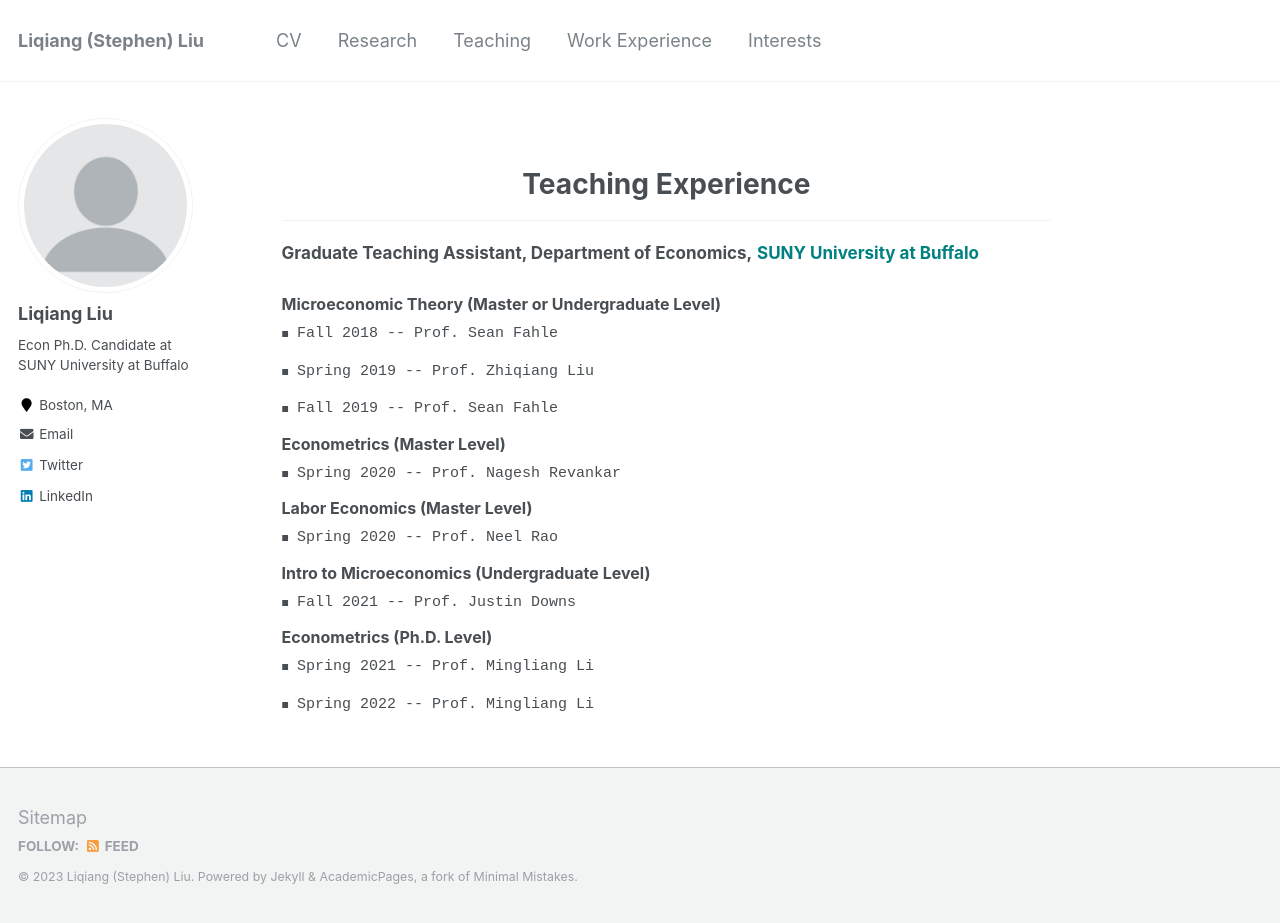
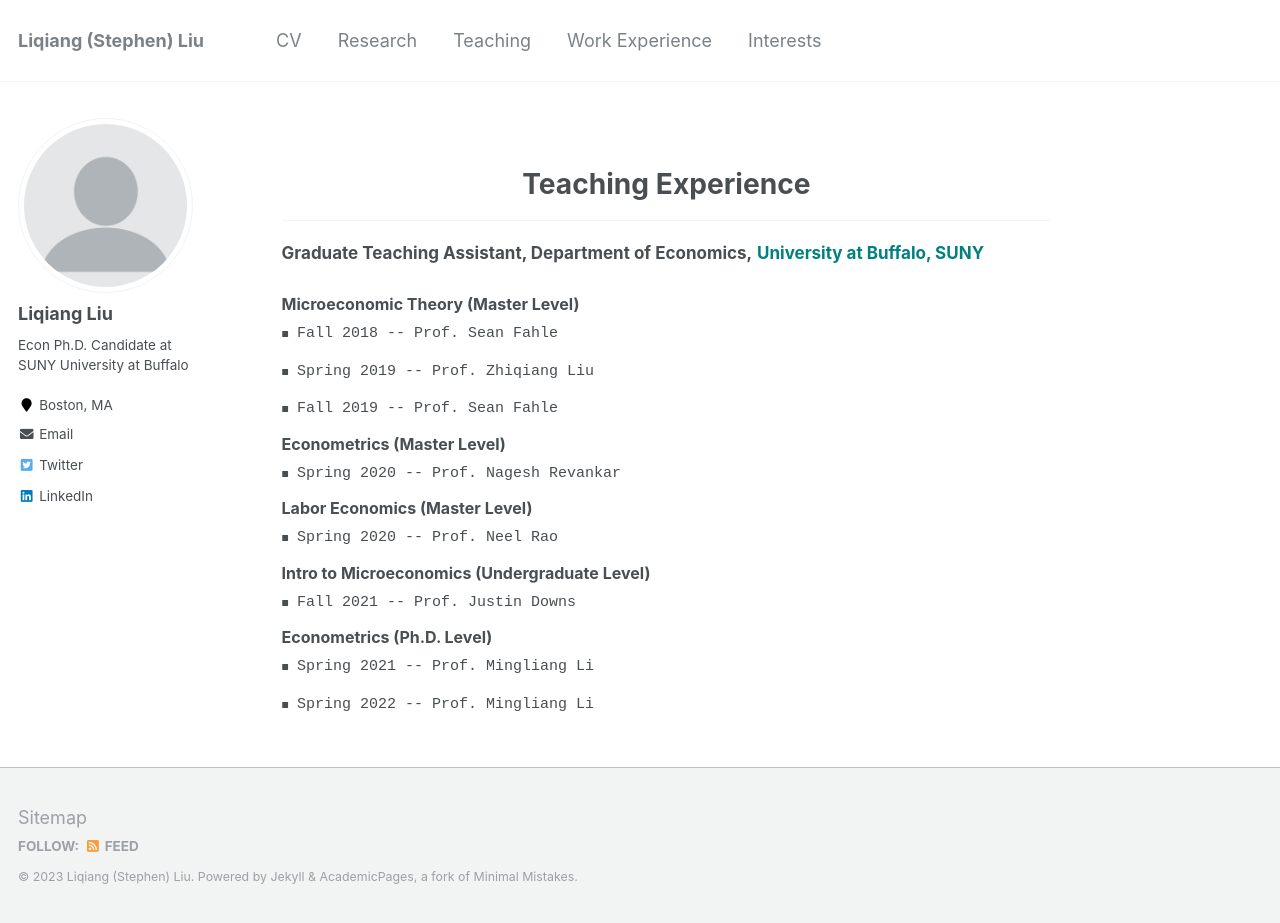
Before and after one commit to Liqiang-Liu/Liqiang-Liu.github.io, a Jekyll site: the page built from _pages/teaching.md, in a window 1280 px wide and 923 px high. Built offline with Jekyll 4.4.1, drawn with Linux system fonts in a browser that asks for light colours.

Commit message:
Update teaching.md

```diff
--- a/_pages/teaching.md
+++ b/_pages/teaching.md
@@ -25,9 +25,9 @@ redirect_from:
 </style>
 
 
-<span style="font-size: 17px;"> <strong>Graduate Teaching Assistant, Department of Economics,</strong> <span style="color:teal;"> <strong>SUNY University at Buffalo</strong> </span> </span>
+<span style="font-size: 17px;"> <strong>Graduate Teaching Assistant, Department of Economics,</strong> <span style="color:teal;"> <strong>University at Buffalo, SUNY</strong> </span> </span>
 <ul class="custom-bullet">
-  <span style="font-size: 16px;"><strong>Microeconomic Theory (Master or Undergraduate Level)</strong></span>
+  <span style="font-size: 16px;"><strong>Microeconomic Theory (Master Level)</strong></span>
     <ul class="custom-bullet">
       <li><span style="font-size: 15px; font-family: monospace;">Fall   2018 -- Prof. Sean Fahle</span></li>
       <li><span style="font-size: 15px; font-family: monospace;">Spring 2019 -- Prof. Zhiqiang Liu</span></li>
```
